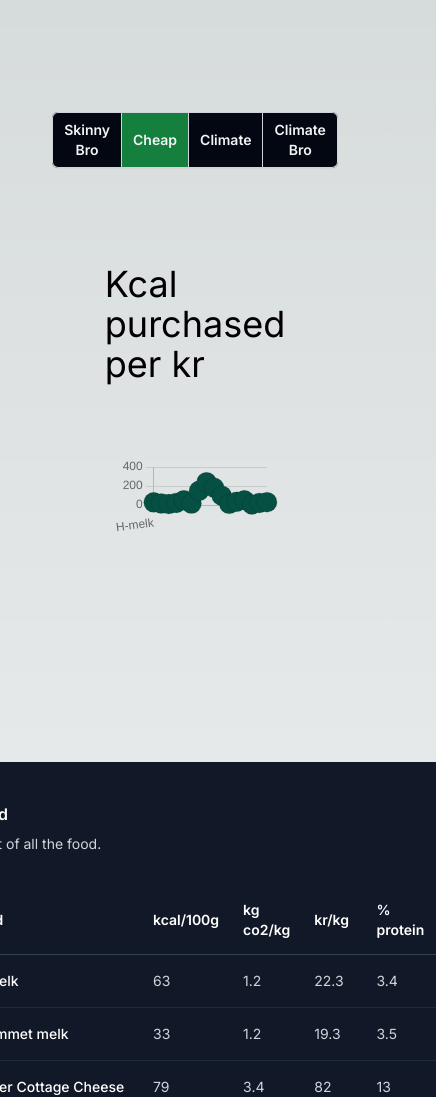
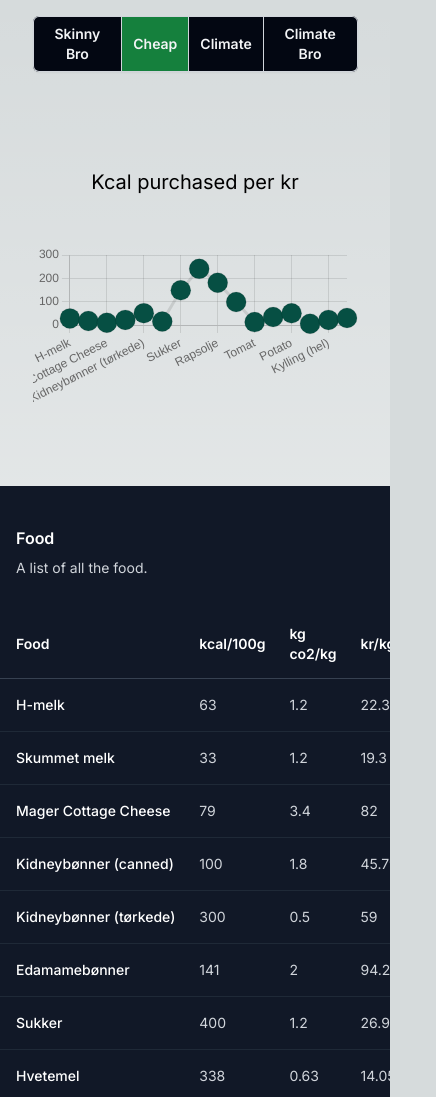
Before and after one commit to tomfa/foodbro, a Next.js app: page / in a window 390 px wide. Shown: the top 1097 px of the page, 436 px wide, since content can reach past the window. Built offline with nearby package versions, Linux system fonts and the light colour scheme.

Commit message:
styling: make mobile okayable

```diff
--- a/app/page.tsx
+++ b/app/page.tsx
@@ -4,7 +4,7 @@
 
 export default function Home() {
   return (
-    <main className="flex min-h-screen flex-col items-center justify-between p-24">
+    <main className="flex flex-col items-center justify-between xl:p-24">
       <Chart />
      <Table />
     </main>
--- a/components/Chart.tsx
+++ b/components/Chart.tsx
@@ -87,9 +87,9 @@
       </button>
     </span>
     </div>
-      <h2 className="mb-2 text-4xl mt-20">{header}</h2>
+      <h2 className="mb-2 text-xl lg:text-4xl mt-20">{header}</h2>
       <Line
-        style={{ marginBottom: '14rem' ,marginTop: '4rem'}}
+        className={'mb-20 mt-10 lg:mb-40 lg:mt-20'}
         data={{
           labels,
           datasets: [
--- a/components/Table.tsx
+++ b/components/Table.tsx
@@ -2,7 +2,7 @@
 
 export const Table = () => {
   return (
-    <div className="bg-gray-900">
+    <div className="bg-gray-900 w-full overflow-x-auto">
       <div className="mx-auto max-w-7xl">
         <div className="bg-gray-900 py-10">
           <div className="px-4 sm:px-6 lg:px-8">
```
